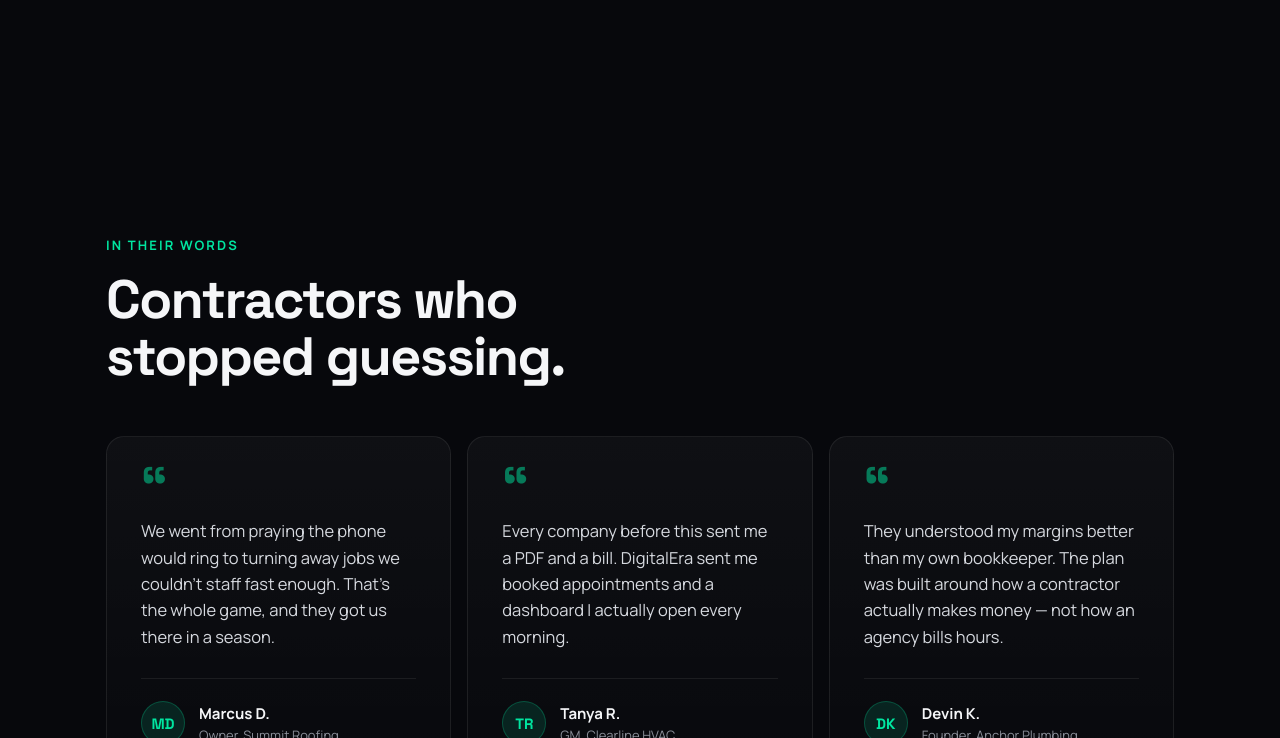
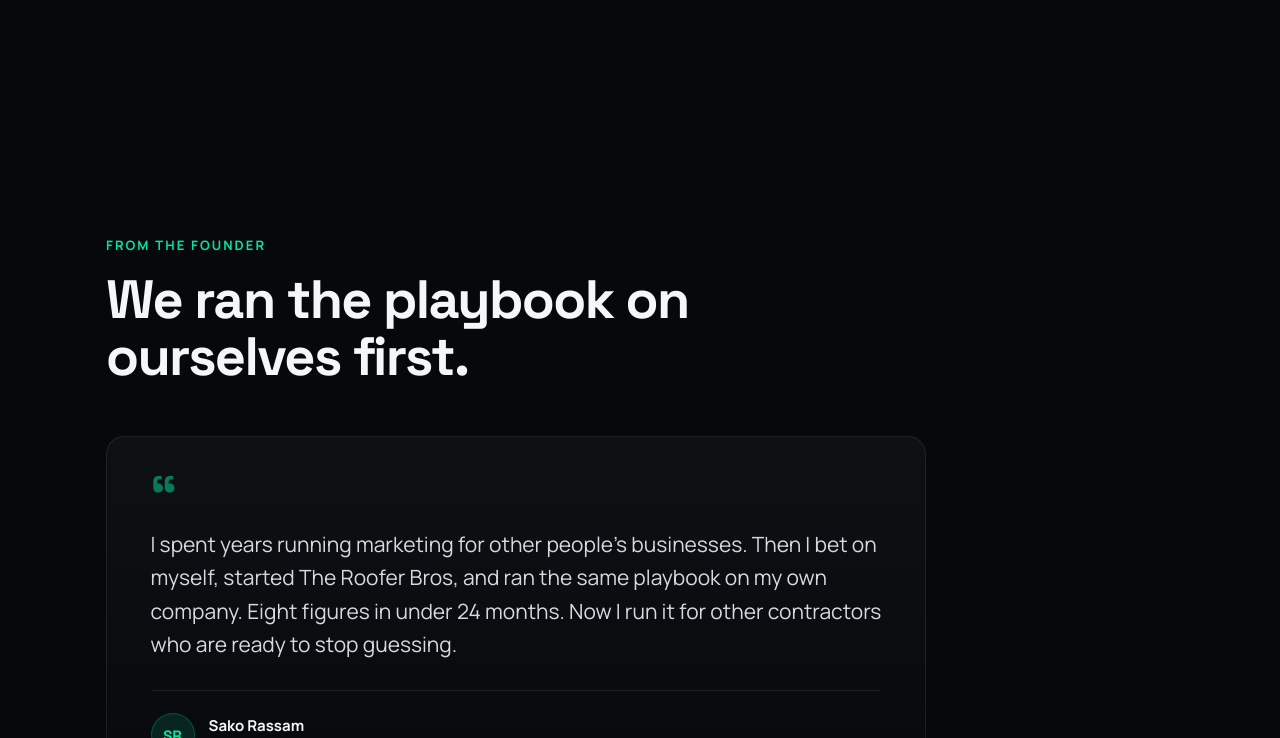
Before and after one commit to anasshahzad101/Digital-Era-Builders, a PHP site: page / in a window 1280 px wide. Shown: the part 5762-6500 px from the top of the page. Run offline with PHP 8.4, Linux system fonts and the light colour scheme.

Commit message:
Replace three placeholder testimonials with founder quote
Pull the Marcus D., Tanya R., and Devin K. testimonials and replace
them with a single quote from Sako Rassam until real client
testimonials are on the record.

Section eyebrow and headline updated from "In Their Words" /
"Contractors who stopped guessing." to "From The Founder" /
"We ran the playbook on ourselves first." so the framing matches a
first-party quote. The three-up grid becomes a single wider card with
scaled-up quote text; it keeps the mo-grid class so the hover
treatment stays consistent with the rest of the page.

Co-Authored-By: Claude Opus 5 <noreply@anthropic.com>
Claude-Session: https://claude.ai/code/session_01AkFxG3RJprTJJP9Fqj957Z

```diff
--- a/index.php
+++ b/index.php
@@ -328,32 +328,16 @@ $trades = [
   <!-- TESTIMONIALS -->
   <section style="position:relative; z-index:1; max-width:1180px; margin:0 auto; padding:clamp(80px,10vw,130px) clamp(20px,5vw,56px);">
     <div data-reveal style="transition:opacity .8s cubic-bezier(.16,.84,.44,1), transform .8s cubic-bezier(.16,.84,.44,1); max-width:60ch;">
-      <div style="display:inline-block; font-size:13px; font-weight:700; letter-spacing:.16em; text-transform:uppercase; color:var(--accent); margin-bottom:18px;">In Their Words</div>
-      <h2 style="font-family:'Space Grotesk',sans-serif; font-weight:700; font-size:clamp(30px,4.4vw,54px); line-height:1.04; letter-spacing:-.03em; margin:0;">Contractors who stopped guessing.</h2>
+      <div style="display:inline-block; font-size:13px; font-weight:700; letter-spacing:.16em; text-transform:uppercase; color:var(--accent); margin-bottom:18px;">From The Founder</div>
+      <h2 style="font-family:'Space Grotesk',sans-serif; font-weight:700; font-size:clamp(30px,4.4vw,54px); line-height:1.04; letter-spacing:-.03em; margin:0;">We ran the playbook on ourselves first.</h2>
     </div>
-    <div class="mo-grid" style="display:grid; grid-template-columns:repeat(auto-fit,minmax(300px,1fr)); gap:16px; margin-top:clamp(40px,4vw,56px);">
-      <div data-reveal style="transition:opacity .8s cubic-bezier(.16,.84,.44,1), transform .8s cubic-bezier(.16,.84,.44,1); display:flex; flex-direction:column; padding:clamp(28px,3vw,34px); border:1px solid rgba(255,255,255,.08); border-radius:18px; background:linear-gradient(180deg, rgba(255,255,255,.035), rgba(255,255,255,.008));">
+    <div class="mo-grid" style="display:grid; grid-template-columns:1fr; max-width:820px; margin-top:clamp(40px,4vw,56px);">
+      <div data-reveal style="transition:opacity .8s cubic-bezier(.16,.84,.44,1), transform .8s cubic-bezier(.16,.84,.44,1); display:flex; flex-direction:column; padding:clamp(30px,3.4vw,44px); border:1px solid rgba(255,255,255,.08); border-radius:18px; background:linear-gradient(180deg, rgba(255,255,255,.035), rgba(255,255,255,.008));">
         <div style="font-family:'Space Grotesk',sans-serif; font-weight:700; font-size:52px; line-height:.6; color:var(--accent); opacity:.5; margin-bottom:16px;">&ldquo;</div>
-        <p style="font-size:16.5px; line-height:1.6; color:#d6d9df; margin:0 0 28px; flex:1;">We went from praying the phone would ring to turning away jobs we couldn't staff fast enough. That's the whole game, and they got us there in a season.</p>
+        <p style="font-size:clamp(17px,1.7vw,21px); line-height:1.6; color:#d6d9df; margin:0 0 28px;">I spent years running marketing for other people's businesses. Then I bet on myself, started The Roofer Bros, and ran the same playbook on my own company. Eight figures in under 24 months. Now I run it for other contractors who are ready to stop guessing.</p>
         <div style="display:flex; align-items:center; gap:14px; padding-top:22px; border-top:1px solid rgba(255,255,255,.07);">
-          <div style="flex-shrink:0; display:flex; align-items:center; justify-content:center; width:44px; height:44px; border-radius:50%; background:rgba(0,229,160,.12); border:1px solid rgba(0,229,160,.24); font-family:'Space Grotesk',sans-serif; font-weight:700; font-size:15px; color:var(--accent);">MD</div>
-          <div><div style="font-size:15px; font-weight:700; color:#f5f6f8;">Marcus D.</div><div style="font-size:13px; color:#8b8f99; margin-top:2px;">Owner, Summit Roofing</div></div>
-        </div>
-      </div>
-      <div data-reveal style="transition:opacity .8s cubic-bezier(.16,.84,.44,1) .08s, transform .8s cubic-bezier(.16,.84,.44,1) .08s; display:flex; flex-direction:column; padding:clamp(28px,3vw,34px); border:1px solid rgba(255,255,255,.08); border-radius:18px; background:linear-gradient(180deg, rgba(255,255,255,.035), rgba(255,255,255,.008));">
-        <div style="font-family:'Space Grotesk',sans-serif; font-weight:700; font-size:52px; line-height:.6; color:var(--accent); opacity:.5; margin-bottom:16px;">&ldquo;</div>
-        <p style="font-size:16.5px; line-height:1.6; color:#d6d9df; margin:0 0 28px; flex:1;">Every company before this sent me a PDF and a bill. DigitalEra sent me booked appointments and a dashboard I actually open every morning.</p>
-        <div style="display:flex; align-items:center; gap:14px; padding-top:22px; border-top:1px solid rgba(255,255,255,.07);">
-          <div style="flex-shrink:0; display:flex; align-items:center; justify-content:center; width:44px; height:44px; border-radius:50%; background:rgba(0,229,160,.12); border:1px solid rgba(0,229,160,.24); font-family:'Space Grotesk',sans-serif; font-weight:700; font-size:15px; color:var(--accent);">TR</div>
-          <div><div style="font-size:15px; font-weight:700; color:#f5f6f8;">Tanya R.</div><div style="font-size:13px; color:#8b8f99; margin-top:2px;">GM, Clearline HVAC</div></div>
-        </div>
-      </div>
-      <div data-reveal style="transition:opacity .8s cubic-bezier(.16,.84,.44,1) .16s, transform .8s cubic-bezier(.16,.84,.44,1) .16s; display:flex; flex-direction:column; padding:clamp(28px,3vw,34px); border:1px solid rgba(255,255,255,.08); border-radius:18px; background:linear-gradient(180deg, rgba(255,255,255,.035), rgba(255,255,255,.008));">
-        <div style="font-family:'Space Grotesk',sans-serif; font-weight:700; font-size:52px; line-height:.6; color:var(--accent); opacity:.5; margin-bottom:16px;">&ldquo;</div>
-        <p style="font-size:16.5px; line-height:1.6; color:#d6d9df; margin:0 0 28px; flex:1;">They understood my margins better than my own bookkeeper. The plan was built around how a contractor actually makes money — not how an agency bills hours.</p>
-        <div style="display:flex; align-items:center; gap:14px; padding-top:22px; border-top:1px solid rgba(255,255,255,.07);">
-          <div style="flex-shrink:0; display:flex; align-items:center; justify-content:center; width:44px; height:44px; border-radius:50%; background:rgba(0,229,160,.12); border:1px solid rgba(0,229,160,.24); font-family:'Space Grotesk',sans-serif; font-weight:700; font-size:15px; color:var(--accent);">DK</div>
-          <div><div style="font-size:15px; font-weight:700; color:#f5f6f8;">Devin K.</div><div style="font-size:13px; color:#8b8f99; margin-top:2px;">Founder, Anchor Plumbing</div></div>
+          <div style="flex-shrink:0; display:flex; align-items:center; justify-content:center; width:44px; height:44px; border-radius:50%; background:rgba(0,229,160,.12); border:1px solid rgba(0,229,160,.24); font-family:'Space Grotesk',sans-serif; font-weight:700; font-size:15px; color:var(--accent);">SR</div>
+          <div><div style="font-size:15px; font-weight:700; color:#f5f6f8;">Sako Rassam</div><div style="font-size:13px; color:#8b8f99; margin-top:2px;">Founder, The Roofer Bros and Digital Era Media</div></div>
         </div>
       </div>
     </div>
```
